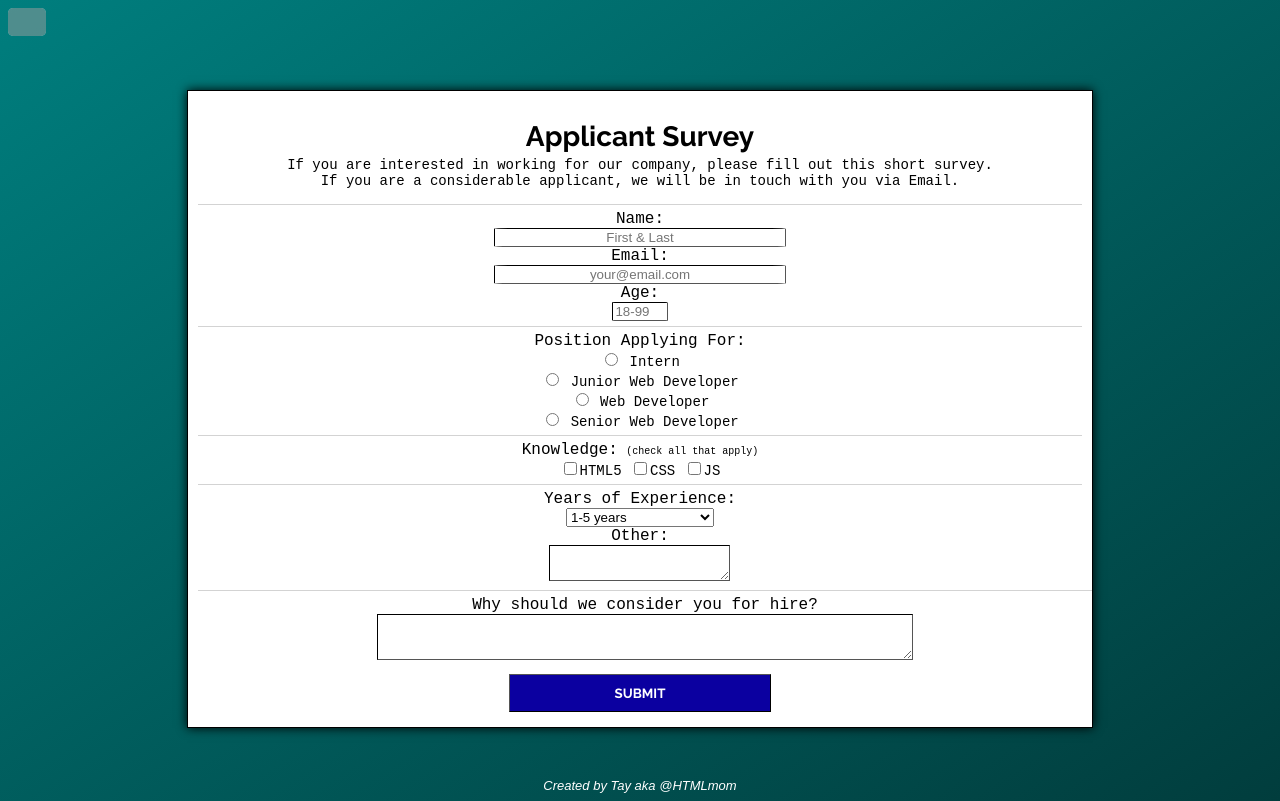
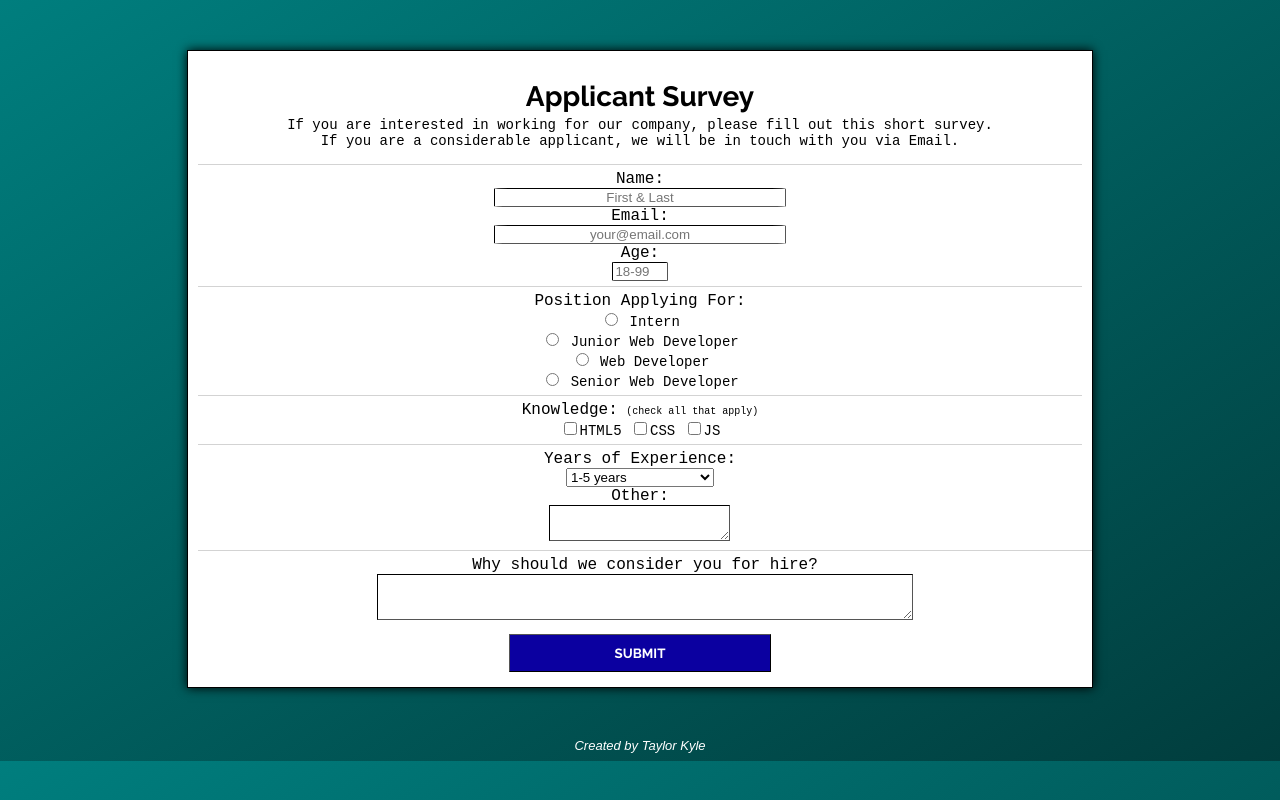
Before and after one commit to taykcreative/fCC-survey-form, a plain HTML site: page index.html in a window 1280 px wide. Drawn offline with Linux system fonts and the light colour scheme; grey boxes are pictures that could not be loaded.

Commit message:
Update index.html
Removed script and LinkedIn Watermark

```diff
--- a/index.html
+++ b/index.html
@@ -6,12 +6,9 @@
         <title>Employment Survey Form</title>
         <link rel="stylesheet" href="style.css">
     </head>
-<!--Created by Tay (HTMLmom)-->
+<!--Created by Taylor Kyle-->
 <body>
 
-    <!--START LINKEDIN WATERMARK-->
-<span><a href="https://www.linkedin.com/in/taykcreative/"><img src="https://cdn.pixabay.com/photo/2017/10/20/03/13/linked-in-2869962_960_720.png" id="linkedin"></a></span>
-    <!--END LINKEDIN WATERMARK-->
 
     <div class="wrapper">
         <h1 id="title">Applicant Survey</h1>
@@ -58,11 +55,8 @@
     </div>
 
     <footer>
-        Created by Tay aka @HTMLmom
+        Created by Taylor Kyle
     </footer>
 
-    <script>
-        alert("This project is a space-filler and does not reflect my current knowledge.");
-    </script>
     </body>
 </html>
```
